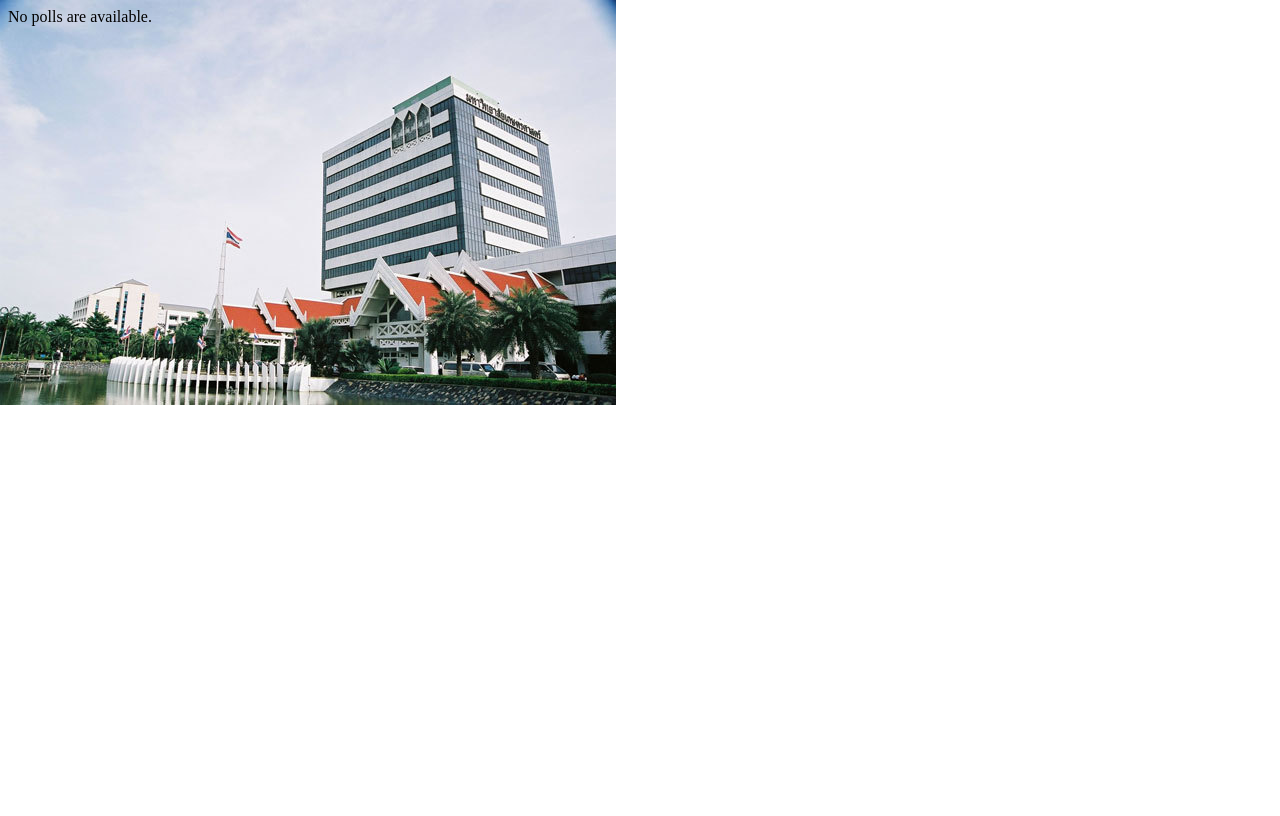
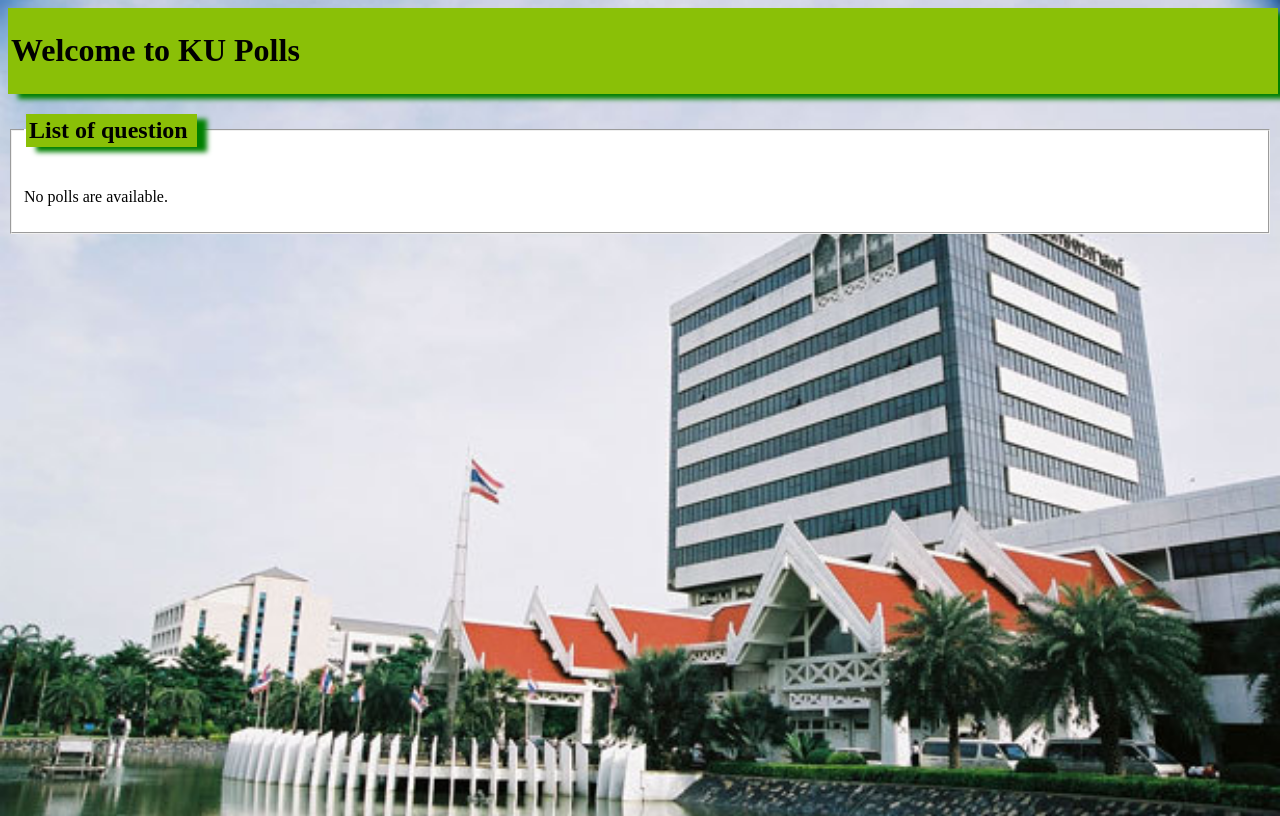
Before and after one commit to Ditthapeem/ku-polls, a Django app: page /polls/ in a window 1280 px wide. Before the commit the page ends 405 px from the top, so only its background shows below. Run offline with Django 3.2, Linux system fonts and the light colour scheme; data that the repository does not hold is empty.

Commit message:
Customize polls look

```diff
--- a/polls/static/polls/style.css
+++ b/polls/static/polls/style.css
@@ -1,9 +1,42 @@
 li a {
     color: green;
+    font-size: 25px;
+}
+
+li {
+    font-size: 25px
 }
 
 body {
 
-    background: white url("images/background.gif") no-repeat;
+    background: url("images/background.gif") no-repeat;
+    height: 100%;
+    background-position: center;
+    background-repeat: no-repeat;
+    background-size: cover;
+}
 
+div.frame{
+
+  background-color: #8AC007;
+  position: frame;
+  width: 100%;
+  bottom: 50px;
+  border: 3px solid #8AC007;
+  box-shadow: 10px 5px 5px green;
 }
+
+
+div.box{
+
+  background-color: #8AC007;
+  position: frame;
+  width: 80px;
+  bottom: 50px;
+  border: 3px solid #8AC007;
+  box-shadow: 10px 5px 5px green;
+}
+
+fieldset{
+    background-color:white !important;
+}
--- a/polls/templates/polls/index.html
+++ b/polls/templates/polls/index.html
@@ -1,14 +1,19 @@
-
 {% load static %}
-
 <link rel="stylesheet" type="text/css" href="{% static 'polls/style.css' %}">
 
+<div class="frame"><h1>Welcome to KU Polls</h1></div>
+
+<fieldset>
+    <legend><h2><div class="frame">List of question</div></h2></legend>
         {% if latest_question_list %}
         <ul>
+
             {% for question in latest_question_list %}
             <li><a href="{% url 'polls:detail' question.id %}">{{question.question_text}}</a></li>
             {% endfor %}
+
         </ul>
         {% else %}
             <p>No polls are available.</p>
         {% endif %}
+</fieldset>
```
Also changed, not shown: polls/templates/polls/detail.html (+8 -1 lines), polls/templates/polls/results.html (+12 -6 lines). Lines whose indentation alone changed are shown as unchanged.
